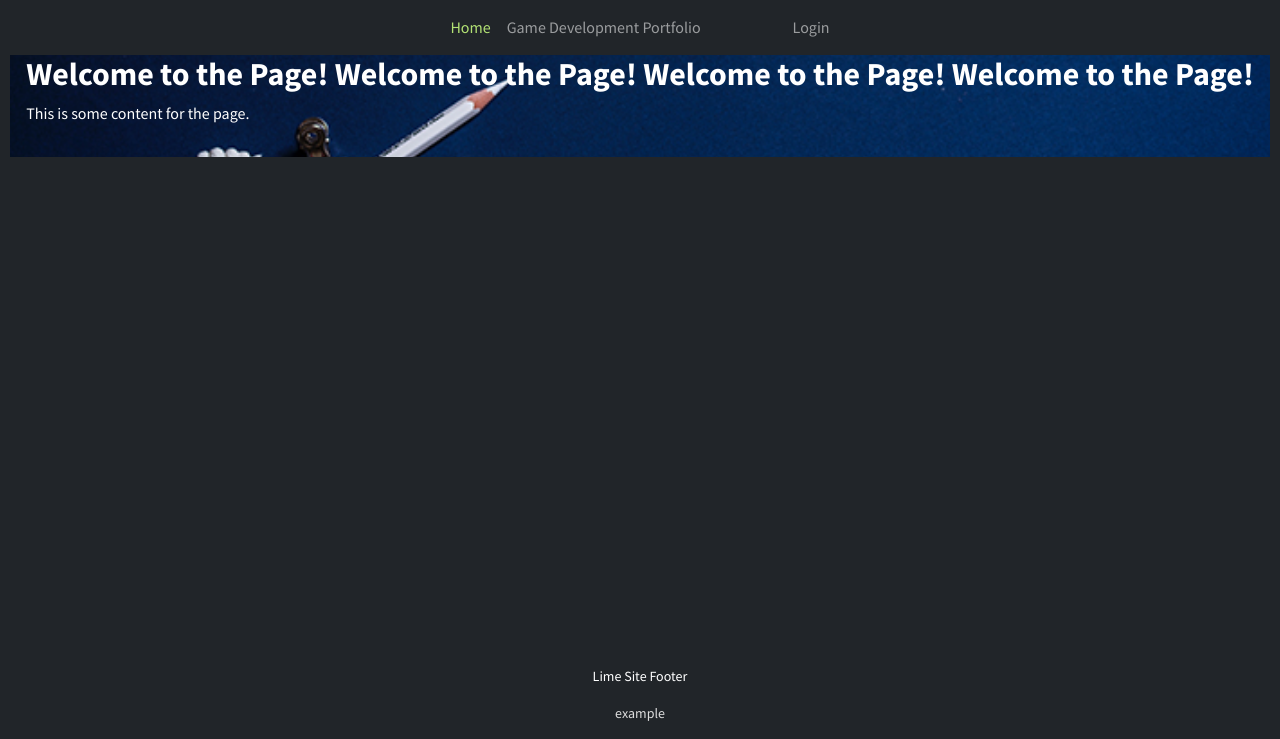
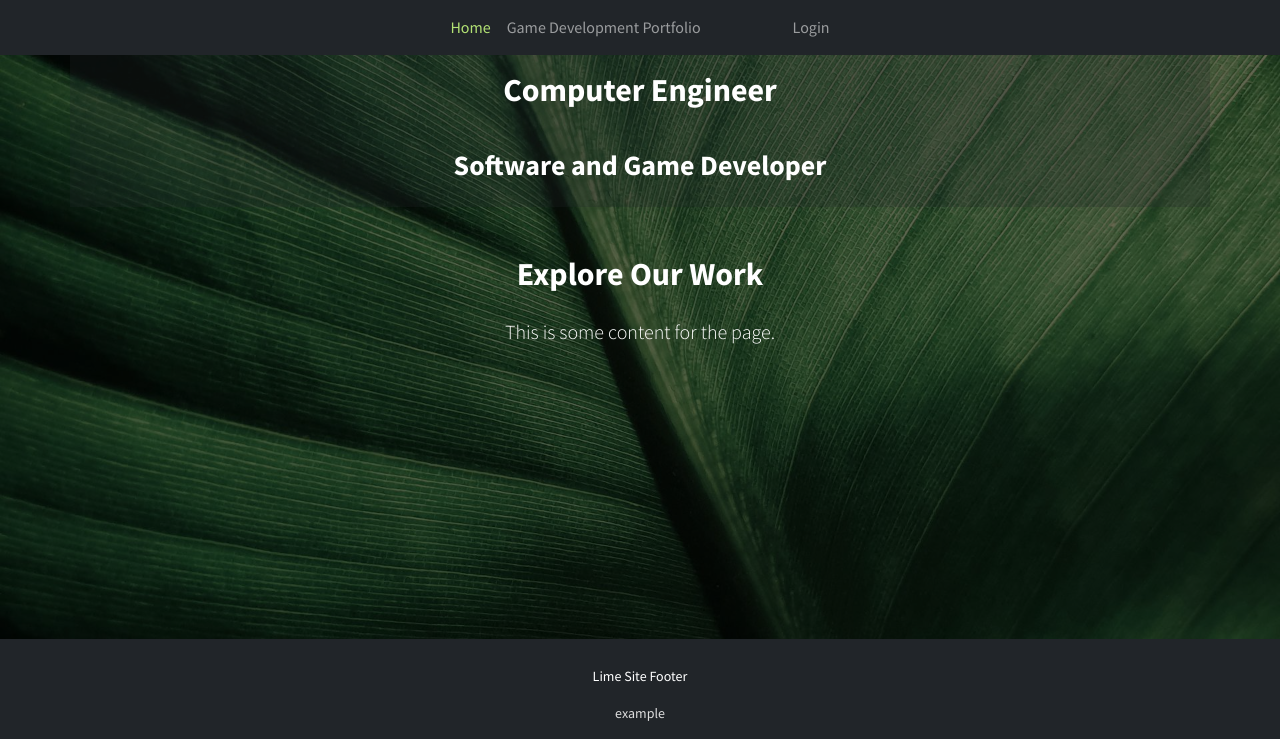
Before and after one commit to BeratDM/lime-website, a Django app: page / in a window 1280 px wide. Shown: the part 61-800 px from the top of the page. Run offline with Django 4.2, Linux system fonts and the light colour scheme; some libraries are stand-ins or nearby versions.

Commit message:
added content to index.html

```diff
--- a/lime_website/lime_website/templates/index.html
+++ b/lime_website/lime_website/templates/index.html
@@ -5,14 +5,18 @@
 {% endblock %}
 {% block content %}
   <div id="bg-cstm1">
-    <h2>Welcome to the Page! Welcome to the Page! Welcome to the Page! Welcome to the Page!</h2>
+    <section class="hero d-flex align-items-center justify-content-center text-center text-white">
+      <div class="container bg-dark bg-opacity-25">
+        <h2 class="fw-bold p-3 rounded">Computer Engineer</h2>
+        <h3 class="fw-bold p-3 rounded">Software and Game Developer</h3>
+      </div>
+    </section>
 
-    {% comment %} <img class="img-fluid" src="{% static 'theme/assets/img/portfolio-2.jpg' %}" alt="..." />
-    <img class="img-fluid" src="{% static 'theme/assets/img/portfolio-2.jpg' %}" alt="..." />
-    <img class="img-fluid" src="{% static 'theme/assets/img/portfolio-2.jpg' %}" alt="..." />
-    <img class="img-fluid" src="{% static 'theme/assets/img/portfolio-2.jpg' %}" alt="..." />
-    <img class="img-fluid" src="{% static 'theme/assets/img/portfolio-2.jpg' %}" alt="..." /> {% endcomment %}
-
-    <p>This is some content for the page.</p>
+    <section class="content py-5">
+      <div class="container text-center">
+        <h2 class="mb-4">Explore Our Work</h2>
+        <p class="lead">This is some content for the page.</p>
+      </div>
+    </section>
   </div>
 {% endblock %}
--- a/lime_website/static/css/main.css
+++ b/lime_website/static/css/main.css
@@ -133,10 +133,14 @@
 }
 
 #bg-cstm1 {
-  background-image: url("../theme/assets/img/portfolio-2.jpg") !important;
+  background-image: url("../assets/img/bg1-19x25.jpg") !important;
+  background-color: rgba(0, 0, 0, 0.6);
+  background-blend-mode: saturation;
   background-size: cover;
   background-position: center;
   margin: -1rem;
   padding: 1rem;
   color: white;
+  min-height: calc(100vh - 200px);
+  width: 100vw;
 }
```
Also changed, not shown: lime_website/static/assets/img/bg1-19x25.jpg (added).
